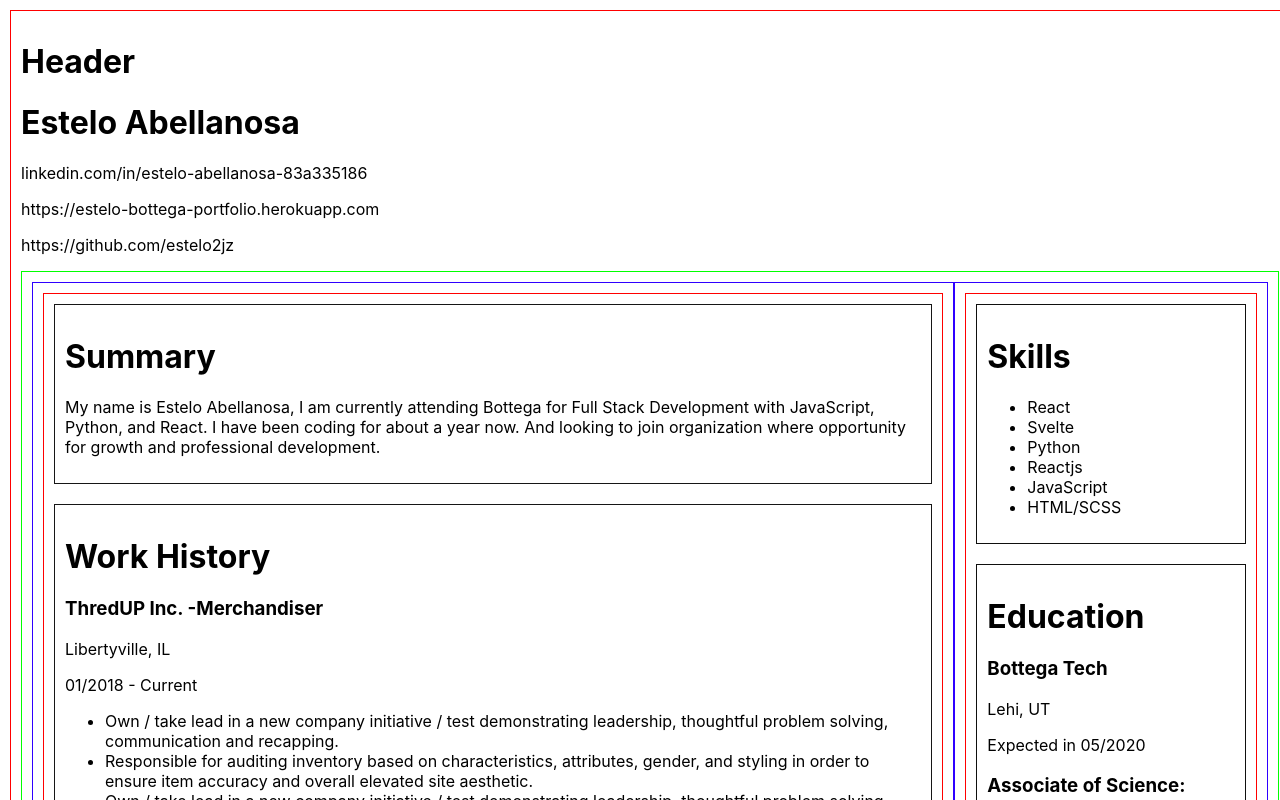
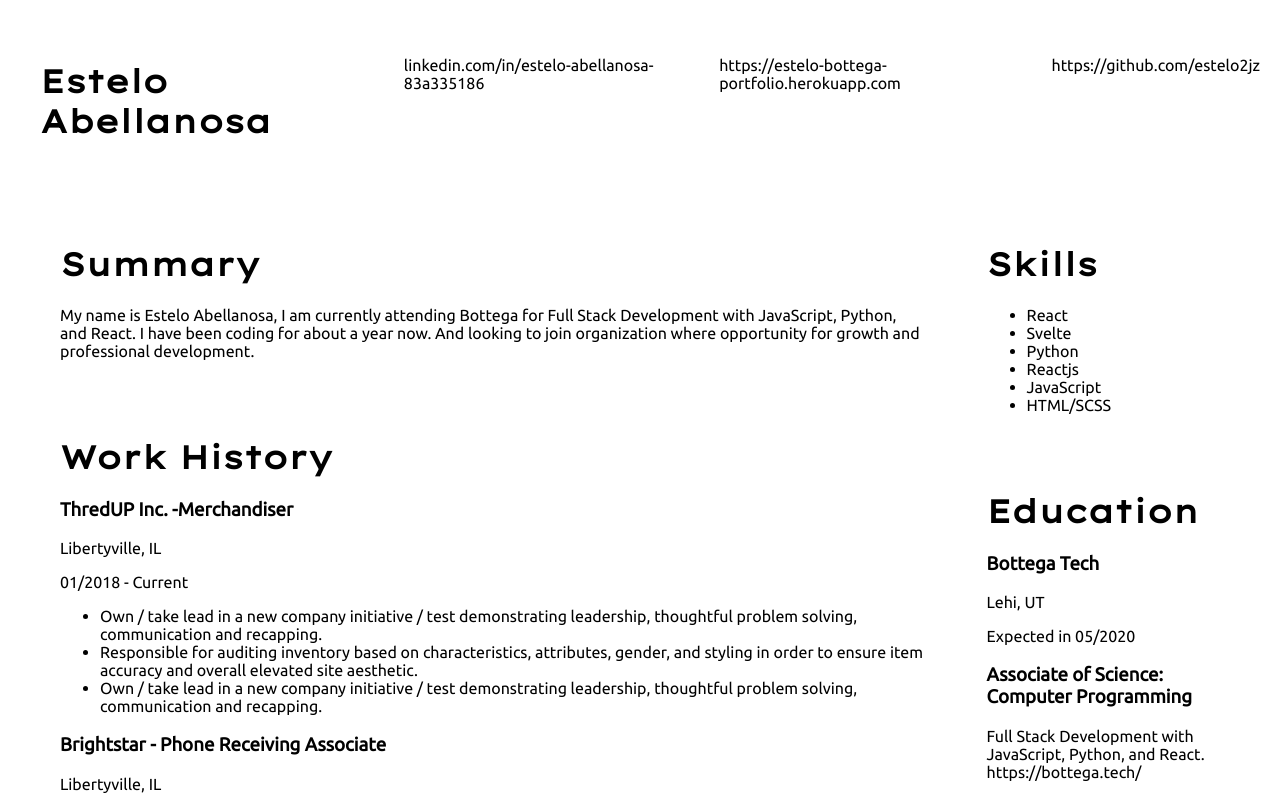
Before and after one commit to estelo2jz/resume-app, a React (Create React App) app: page / in a window 1280 px wide. Shown: the top 800 px of the page. Built offline with nearby package versions, Linux system fonts and the light colour scheme.

Commit message:
updated css

```diff
--- a/public/index.html
+++ b/public/index.html
@@ -24,6 +24,7 @@
       work correctly both with client-side routing and a non-root public URL.
       Learn how to configure a non-root public URL by running `npm run build`.
     -->
+    <link href="https://fonts.googleapis.com/css2?family=Lexend+Giga&family=Ubuntu&display=swap" rel="stylesheet">
     <title>React App</title>
   </head>
   <body>
--- a/src/components/certifications.js
+++ b/src/components/certifications.js
@@ -7,12 +7,12 @@ export default class Certifications extends Component {
         <h1>Certifications</h1>
         <div className="certificate">
           <div className="certificate-one">
-            <h5>JavaScript</h5>
+            <h3>JavaScript</h3>
             <p>udemy.com/certificate/UC-d9e6ac4b-8b42-427d-84de-468066af8e74/</p>
           </div>
           <br />
           <div className="certificate-two">
-            <h5>ReactJS</h5>
+            <h3>ReactJS</h3>
             <p>udemy.com/certificate/UC-07624ZGK/</p>
           </div>
         </div>
--- a/src/components/header.js
+++ b/src/components/header.js
@@ -4,12 +4,12 @@ export default class Header extends Component {
   render() {
     return (
       <div className="header-container">
-        <h1>Header</h1>
         <div className="header-flex-container">
           <div className="header-title">
             <h1>Estelo Abellanosa</h1>
           </div>
 
+          <div className="links-flex-container">
             <div className="header-links">
               <p>linkedin.com/in/estelo-abellanosa-83a335186</p>
             </div>
@@ -21,6 +21,7 @@ export default class Header extends Component {
             </div>
           </div>
         </div>
+      </div>
     )
   }
 }
--- a/src/styles/certification.scss
+++ b/src/styles/certification.scss
@@ -0,0 +1,3 @@
+.certificate-container {
+  font-family: 'Ubuntu', sans-serif;
+}
--- a/src/styles/education.scss
+++ b/src/styles/education.scss
@@ -0,0 +1,9 @@
+.education-container {
+  h1 {
+    font-family: 'Lexend Giga', sans-serif;
+  }
+
+  .education {
+    font-family: 'Ubuntu', sans-serif;
+  }
+}
--- a/src/styles/header.scss
+++ b/src/styles/header.scss
@@ -0,0 +1,34 @@
+.header-container {
+  font-family: 'Lexend Giga', sans-serif;
+  // border: 1px solid red;
+  // padding: 10px;
+  .header-flex-container {
+    display: flex;
+    justify-content: space-between;
+    padding: 10px;
+    .header-title {
+      padding: 10px;
+    }
+    .links-flex-container {
+      display: flex;
+      justify-content: space-evenly;
+
+      .header-links {
+        font-family: 'Ubuntu', sans-serif;
+        cursor: pointer;
+        padding: 10px;
+      }
+    }
+  }
+}
+
+@media(max-width: 500px) {
+  .header-container {
+    .header-flex-container {
+      display: grid;
+      grid-template-columns: 1fr;
+      .links-flex-container {
+      }
+    }
+  }
+}
--- a/src/styles/home.scss
+++ b/src/styles/home.scss
@@ -8,38 +8,38 @@
     align-items: center;
     padding: 10px;
 
-    border: 1px solid red;
+    // border: 1px solid red;
   }
 
   .flex-direction {
     display: flex;
     justify-content: space-evenly;
-    border: 1px solid rgb(0, 255, 0);
+    // border: 1px solid rgb(0, 255, 0);
     padding: 10px;
 
 
     .flex-container {
       display: flex;
       justify-self: center;
-      border: 1px solid rgb(47, 0, 255);
+      // border: 1px solid rgb(47, 0, 255);
       padding: 10px;
 
       .left-column {
-        border: 1px solid rgb(255, 0, 0);
+        // border: 1px solid rgb(255, 0, 0);
         padding: 10px;
 
         .border-control {
-          border: 1px solid rgb(22, 22, 22);
+          // border: 1px solid rgb(22, 22, 22);
           padding: 10px;
         }
       }
 
       .right-column {
-        border: 1px solid rgb(255, 0, 0);
+        // border: 1px solid rgb(255, 0, 0);
         padding: 10px;
 
         .border-control {
-          border: 1px solid rgb(15, 15, 14);
+          // border: 1px solid rgb(15, 15, 14);
           padding: 10px;
         }
 
--- a/src/styles/skills.scss
+++ b/src/styles/skills.scss
@@ -0,0 +1,8 @@
+.skill-container {
+  h1 {
+    font-family: 'Lexend Giga', sans-serif;
+  }
+  .skills {
+    font-family: 'Ubuntu', sans-serif;
+  }
+}
--- a/src/styles/summary.scss
+++ b/src/styles/summary.scss
@@ -0,0 +1,8 @@
+.summary-container {
+  h1 {
+    font-family: 'Lexend Giga', sans-serif;
+  }
+  .personal-bio {
+    font-family: 'Ubuntu', sans-serif;
+  }
+}
--- a/src/styles/work.scss
+++ b/src/styles/work.scss
@@ -0,0 +1,8 @@
+.work-container {
+  .work-title {
+    font-family: 'Lexend Giga', sans-serif;
+  }
+  .work-position {
+    font-family: 'Ubuntu', sans-serif;
+  }
+}
```
Lines whose indentation alone changed are shown as unchanged.
